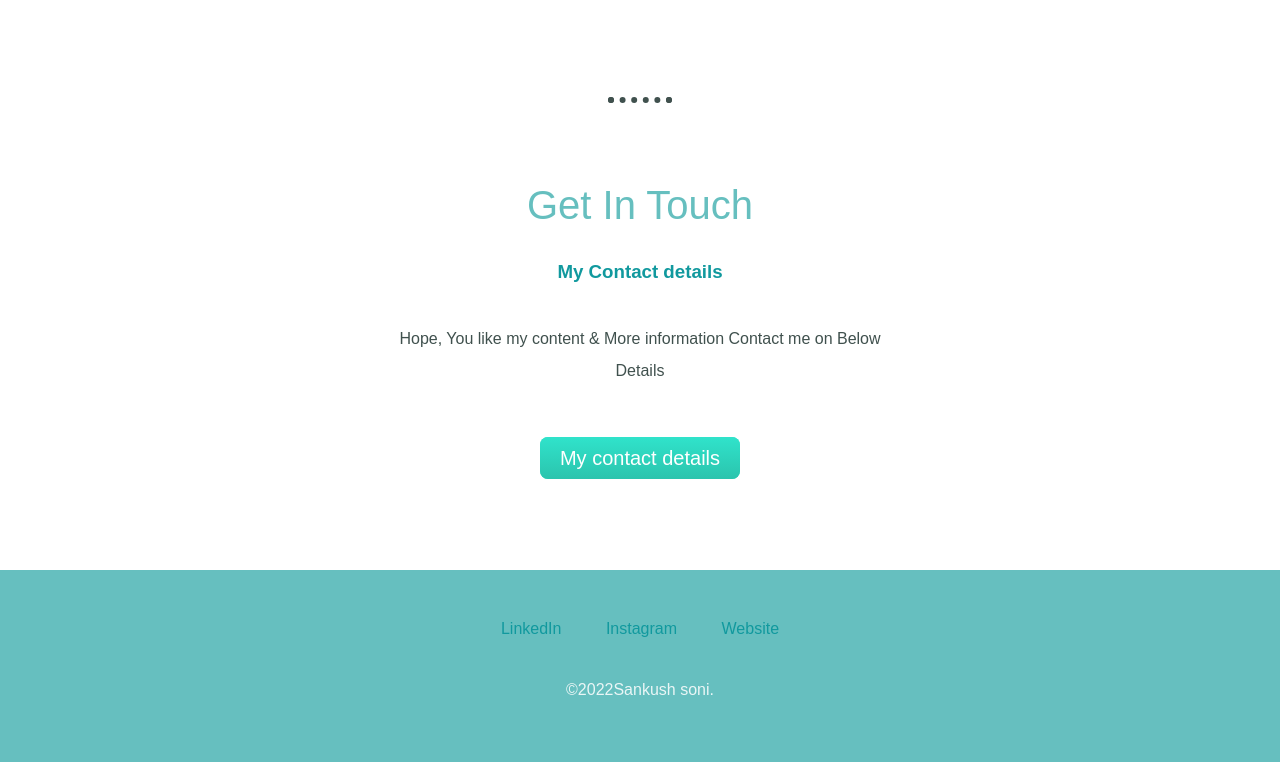
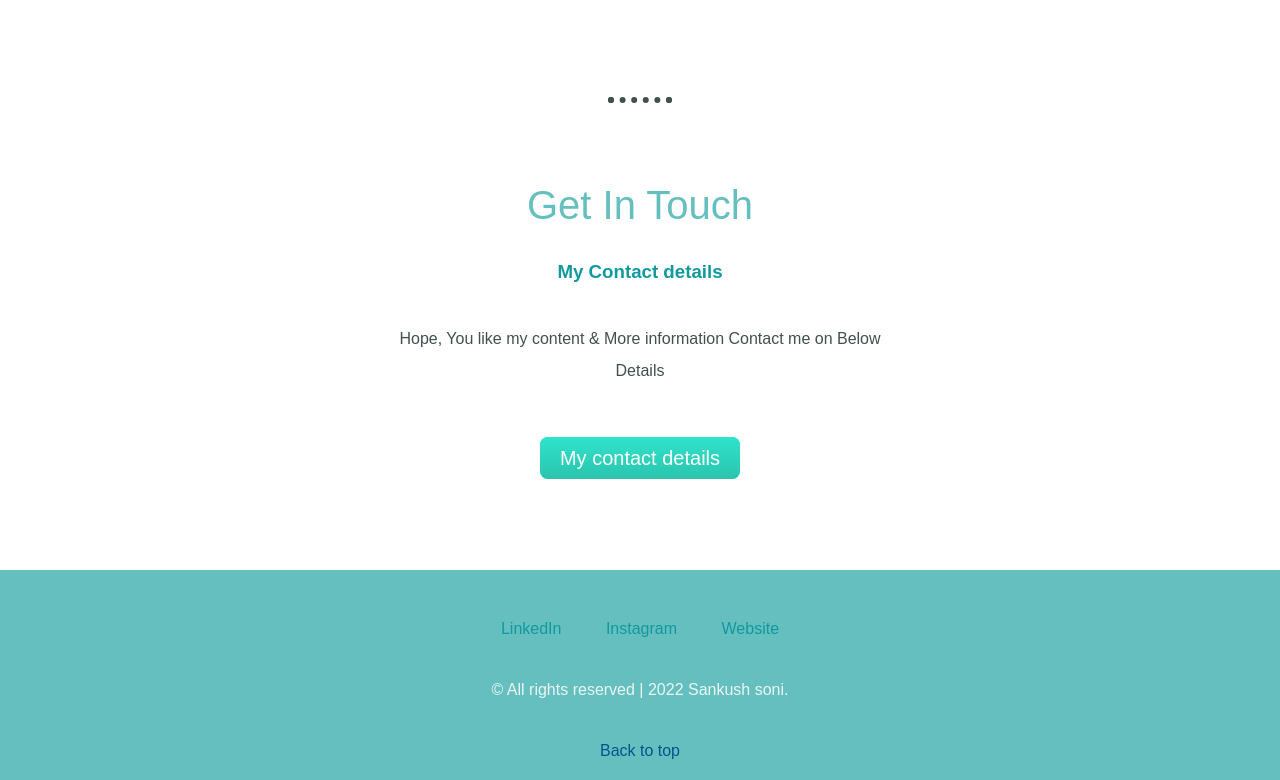
Before and after one commit to Sankushsoni23/My-cv-website-, a plain HTML site: page index.html in a window 1280 px wide. Shown: the part 2692-3472 px from the top of the page. Drawn offline with Linux system fonts and the light colour scheme.

Commit message:
Update index.html

```diff
--- a/index.html
+++ b/index.html
@@ -57,7 +57,11 @@
         <a class="footer-link"  style="color: #11999E;" href="https://www.linkedin.com/in/sankush-soni-14b22122a">LinkedIn</a>
         <a class="footer-link"  style="color: #11999E;" href="https://www.instagram.com/sankush_23/">Instagram</a>
         <a class="footer-link"  style="color: #11999E;" href="https://sankushsoni23.github.io/CV/">Website</a>
-        <p class="copyright">©2022Sankush soni.</p>
+
+          <p class="copyright">© All rights reserved | 2022 Sankush soni.</p>
+
+
+         <a href="#" class="but">Back to top</a>
       </div>
 
 
```
